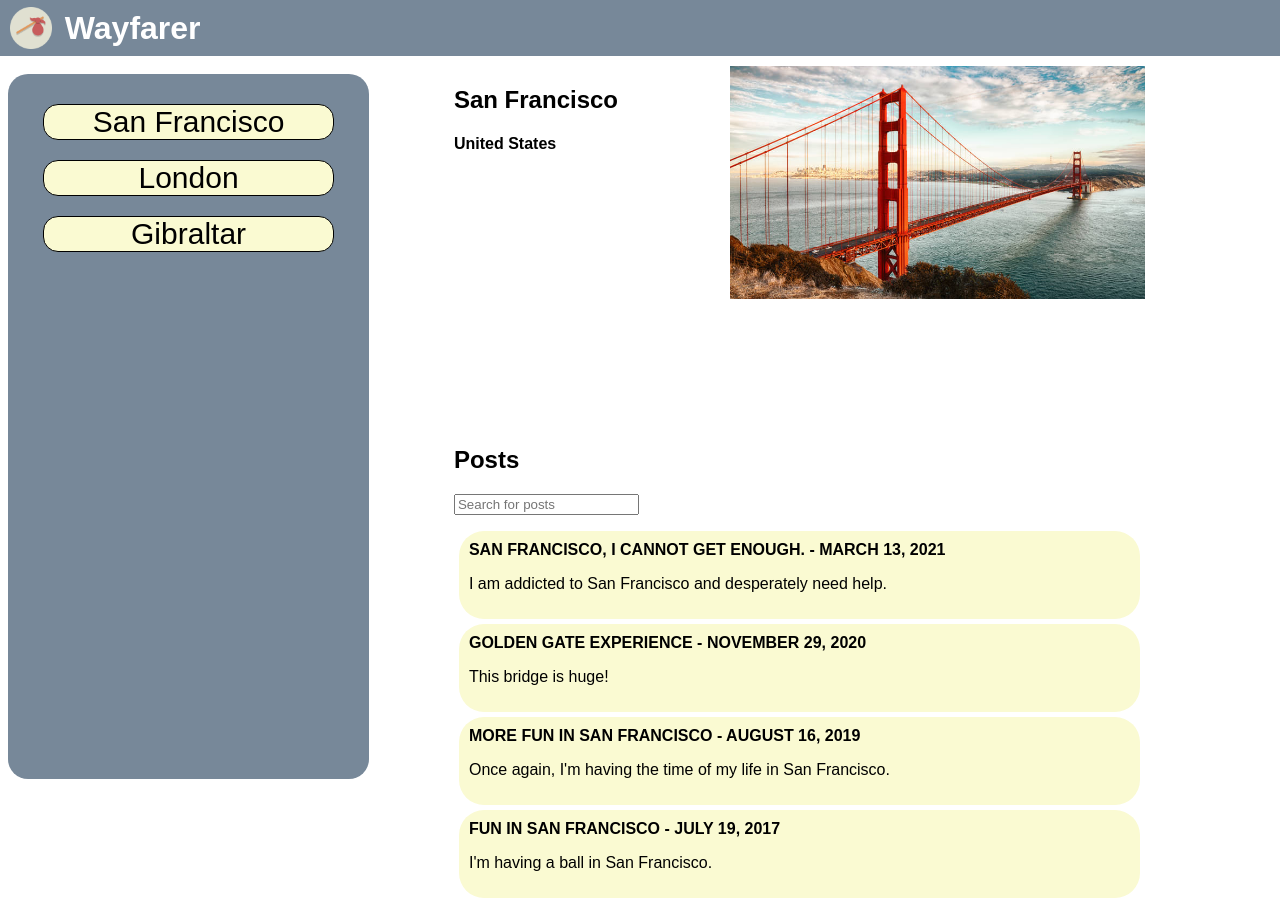
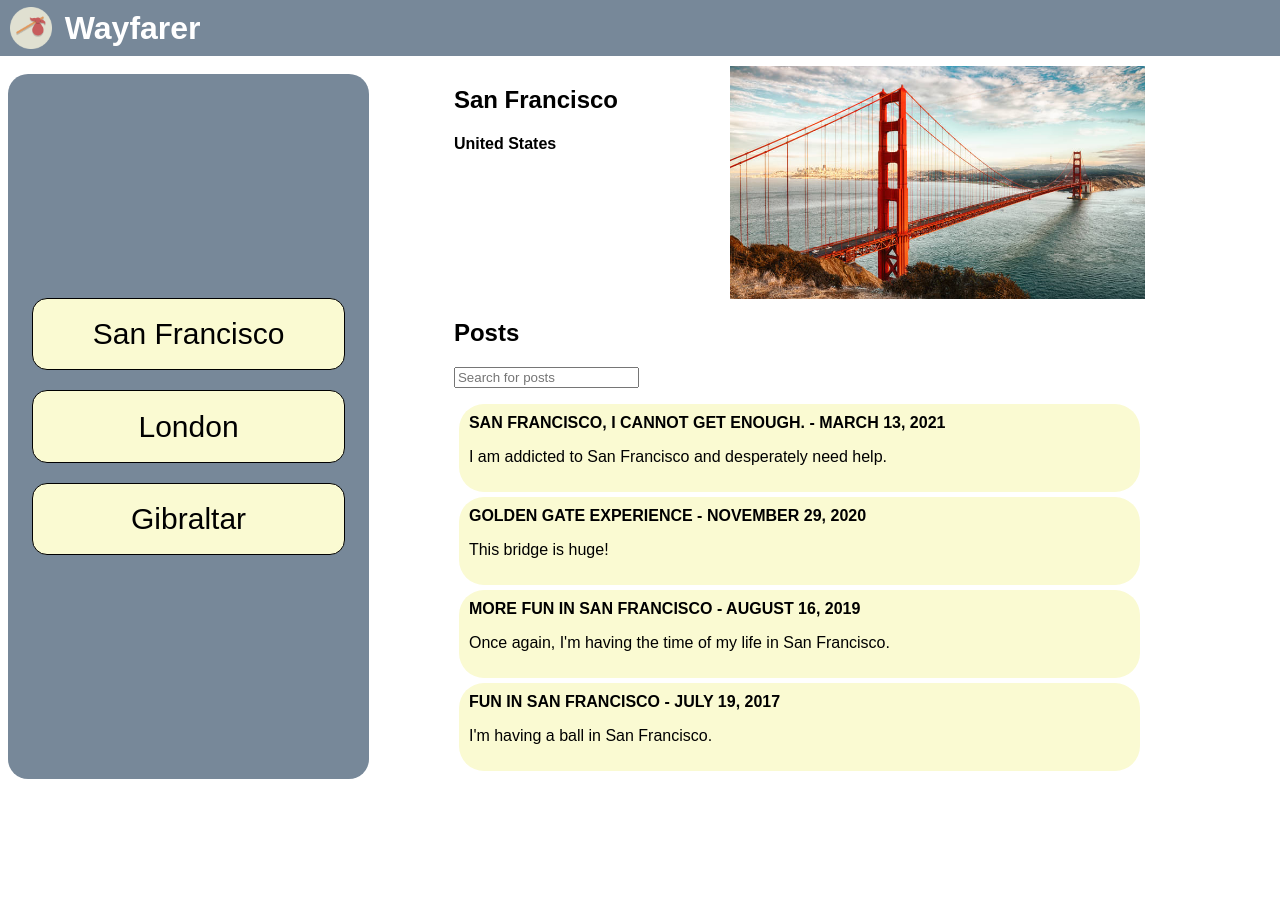
Before and after one commit to jackcurtin/wayfarer, an Angular app: page /cities/1 in a window 1280 px wide. After the commit the page ends 800 px from the top, so only its background shows below. Built offline with nearby package versions, Linux system fonts and the light colour scheme.

Commit message:
created component to create posts

```diff
--- a/src/app/app.module.ts
+++ b/src/app/app.module.ts
@@ -10,6 +10,7 @@ import { CityListingComponent } from './cities/city-listing/city-listing.compone
 import { PostComponent } from './cities/post/post.component';
 import { SearchComponent } from './cities/search/search.component';
 import {FormsModule} from '@angular/forms';
+import { PostFormComponent } from './cities/post-form/post-form.component';
 
 @NgModule({
   declarations: [
@@ -19,7 +20,8 @@ import {FormsModule} from '@angular/forms';
     TopicsComponent,
     CityListingComponent,
     PostComponent,
-    SearchComponent
+    SearchComponent,
+    PostFormComponent
   ],
   imports: [
     BrowserModule,
--- a/src/app/cities/cities.component.css
+++ b/src/app/cities/cities.component.css
@@ -11,6 +11,10 @@
   background-color: lightslategray;
   margin: 8px;
   border-radius: 20px;
+  display: flex;
+  flex-direction: column;
+  align-content: space-evenly;
+  justify-content: space-evenly;
 }
 
 .city_links{
@@ -20,7 +24,7 @@
   margin: 20px auto;
   border: black solid 1px;
   width: 80%;
-  height: auto;
+  padding: 5% 3%;
 }
 
 ul{
--- a/src/app/cities/city-listing/city-listing.component.css
+++ b/src/app/cities/city-listing/city-listing.component.css
@@ -23,7 +23,7 @@
 
 #city_listing{
   display: grid;
-  grid-template-rows: 50% 50%;
+  grid-template-rows: auto auto;
   grid-template-columns: 10% 90%;
   width: 60vw;
 }
--- a/src/app/cities/city-listing/city-listing.component.ts
+++ b/src/app/cities/city-listing/city-listing.component.ts
@@ -4,7 +4,7 @@ import {CITIES} from '../cities';
 import {Subject} from 'rxjs';
 import {SearchService} from '../search/search.service';
 import {distinctUntilChanged} from 'rxjs/operators';
-import {CitiesService} from '../../services/cities/cities.service';
+import {CitiesService} from '../cities.service';
 import {POSTS} from './posts';
 
 
--- a/src/app/cities/city-listing/posts.ts
+++ b/src/app/cities/city-listing/posts.ts
@@ -54,5 +54,13 @@ export const POSTS = [
     date: 'November 29, 2020',
     cityId: 1,
     author: 'Catherine Michaels'
+  },
+  {
+    id: 8,
+    title: 'Not San Francisco',
+    body: 'Gibraltar is fine, but it\'s no San Francisco.',
+    date: 'March 7, 2021',
+    cityId: 3,
+    author: 'Michael Sanders'
   }
 ];
--- /dev/null
+++ b/src/app/cities/post-form/post-form.component.html
@@ -0,0 +1,8 @@
+<form>
+  <p>Full Name:</p>
+  <input [(ngModel)]="author" type="text">
+  <p>Post Title:</p>
+  <input [(ngModel)]="title" type="text">
+  <p>Tell us about your trip</p>
+  <input [(ngModel)]="body" type="text">
+</form>
--- /dev/null
+++ b/src/app/cities/post-form/post-form.component.ts
@@ -0,0 +1,22 @@
+import { Component, OnInit } from '@angular/core';
+import {POSTS} from '../city-listing/posts';
+
+@Component({
+  selector: 'app-post-form',
+  templateUrl: './post-form.component.html',
+  styleUrls: ['./post-form.component.css']
+})
+export class PostFormComponent implements OnInit {
+  author: string;
+  title: string;
+  body: string;
+  id: number = POSTS.length - 1;
+  cityId: number;
+  date: string = Date.now().toString();
+
+  constructor() { }
+
+  ngOnInit(): void {
+  }
+
+}
```
Also changed, not shown: src/app/cities/cities.service.ts (renamed from src/app/services/cities/cities.service.ts), src/app/cities/post-form/post-form.component.css (added), 2 other files (tests, documents, lock files or other folders).
